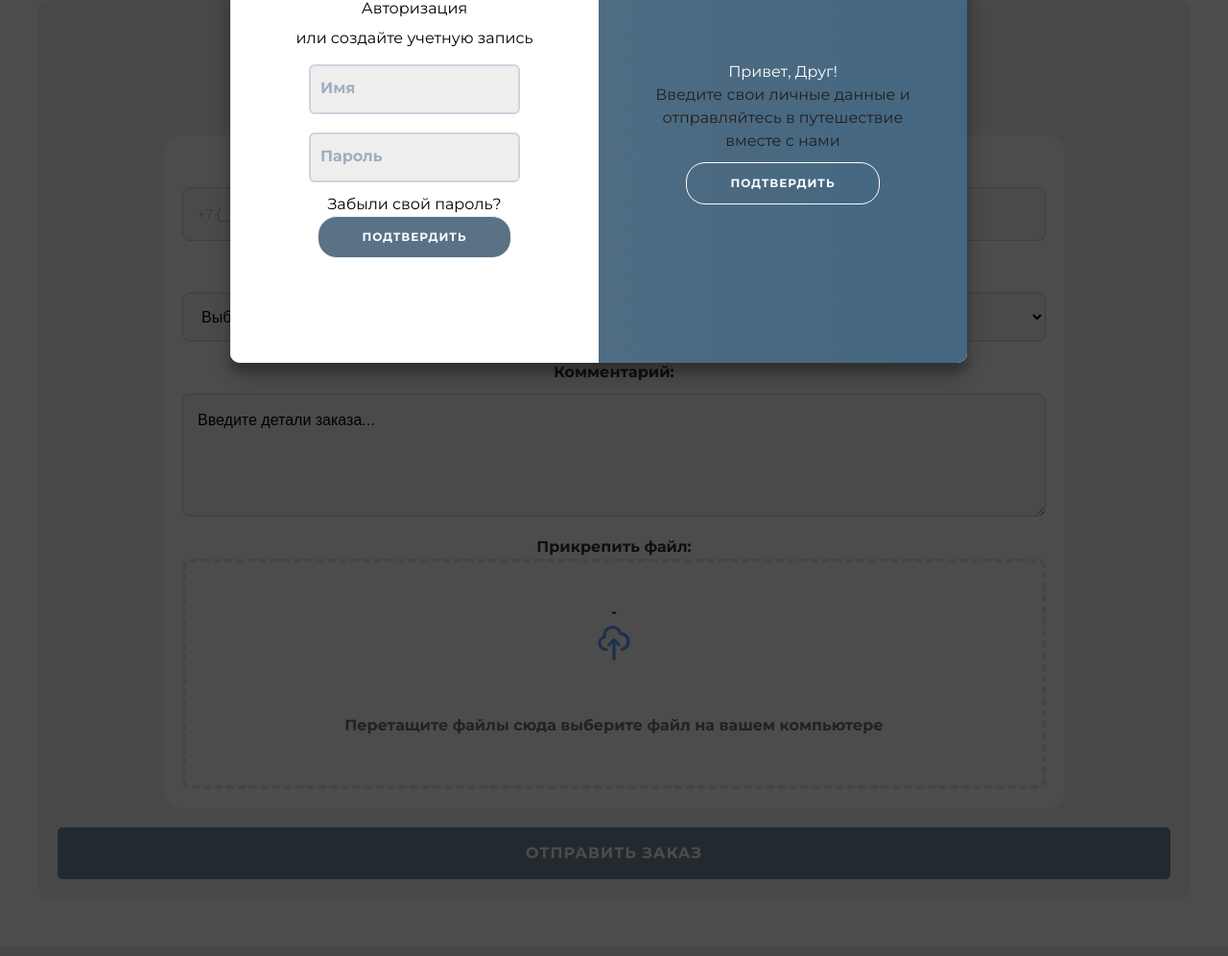
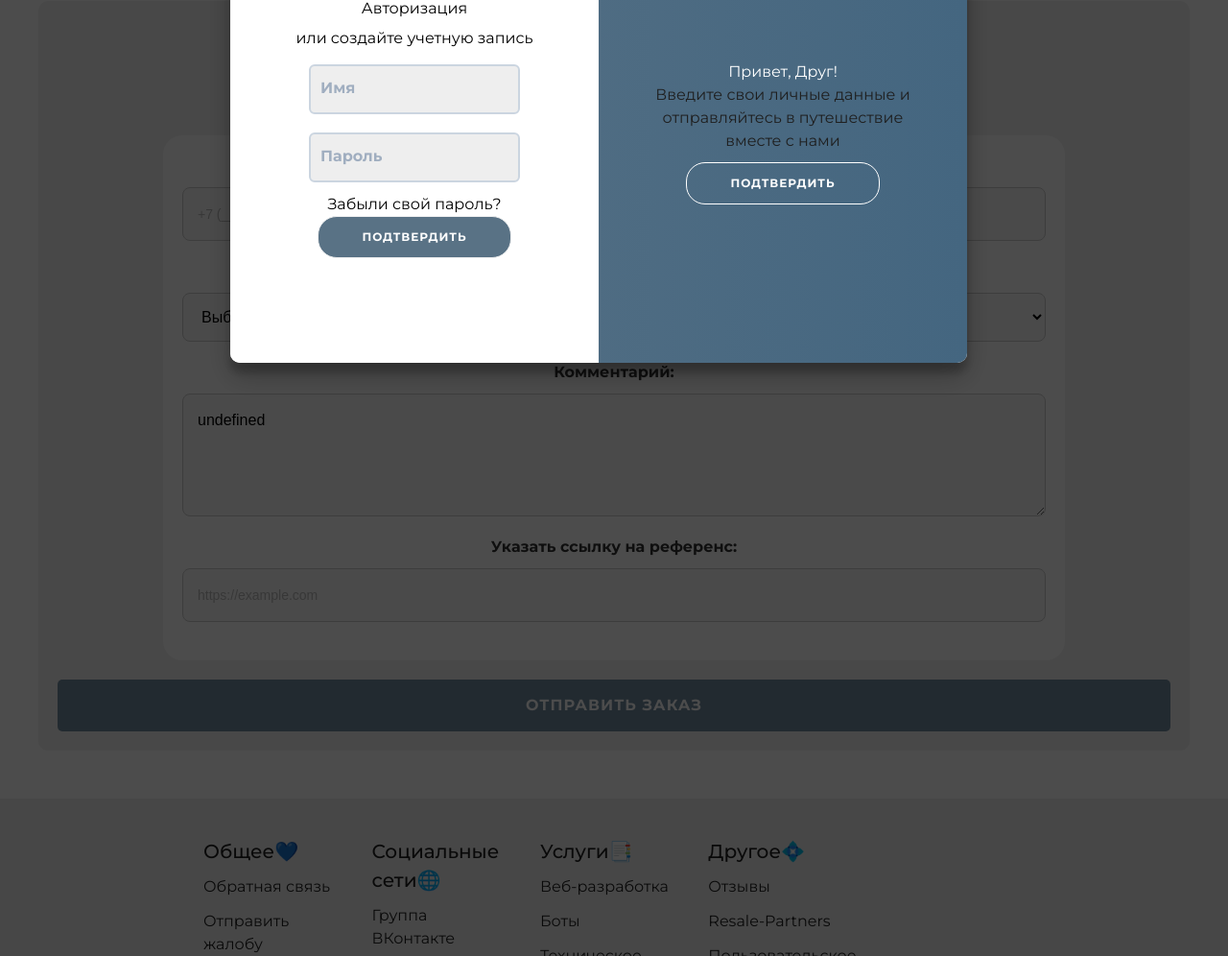
Before and after one commit to Kahofa/FinalExamWEB, a Flask app: page /order in a window 1280 px wide. Shown: the part 166-1162 px from the top of the page at 96% size. Run offline with Flask 3, Linux system fonts and the light colour scheme.

Commit message:
order fix

```diff
--- a/static/js/multiplug.js
+++ b/static/js/multiplug.js
@@ -81,10 +81,9 @@
         "entering-number": "Введите ваш номер телефона:",
         "category": "Категория услуги:",
         "comments": "Комментарий:",
-        "attach-file": "Прикрепить файл:",
+        "attach-file": "Указать ссылку на референс:",
         "drag-drop": "Перетащите файлы сюда выберите файл  на вашем компьютере",
         "send-order": "Отправить заказ",
-        "namePlaceholder": "Введите детали заказа...",
         "web-development-tag": "веб-разработка",
         "mobile-apps-tag": "веб-разработка",
         "bot-tag": "БОТ",
@@ -197,16 +196,15 @@
         "outsourcing": "SAPSAN FIRMA - OUTSOURCING",
         "copyright": "💠All rights reserved",
         "24hcontact": "ideas@malstavo.com - 24/7",
-        "afterhourscontact": "ideas@malstavo.com - After hours",
+        "afterhourscontact": "ideas@malstavo.com - По настроению",
         "place-order":"Place an order",
         "order-form": "Please fill out the form below to place your order.",
         "entering-number": "Enter your phone number:",
         "category": "Service category:",
         "comments": "Comment:",
-        "attach-file": "Attach a file:",
+        "attach-file": "Provide a link to the reference:",
         "drag-drop": "Drag and drop files here and select a file on your computer",
         "send-order": "Send an order",
-        "namePlaceholder": "Enter the order details...",
         "web-development-tag": "web development",
         "mobile-apps-tag": "web development",
         "bot-tag": "BOT",
--- a/templates/order-page.html
+++ b/templates/order-page.html
@@ -76,18 +76,8 @@
           <label for="comments" key="comments">Комментарий:</label>
           <textarea id="comments" name="comments" class="input-field" rows="4" placeholder="Введите детали заказа..." key="namePlaceholder"></textarea>
 
-          <label for="file" id="attach-file" key="attach-file">Прикрепить файл:</label>
-          <label class="flex flex-col rounded-lg border-4 border-dashed w-full h-60 p-10 group text-center">
-            <div class="h-full w-full text-center flex flex-col items-center justify-center items-center  ">
-                -<svg xmlns="http://www.w3.org/2000/svg" class="w-10 h-10 text-blue-400 group-hover:text-blue-600" fill="none" viewBox="0 0 24 24" stroke="currentColor">
-                <path stroke-linecap="round" stroke-linejoin="round" stroke-width="2" d="M7 16a4 4 0 01-.88-7.903A5 5 0 1115.9 6L16 6a5 5 0 011 9.9M15 13l-3-3m0 0l-3 3m3-3v12" />
-                </svg>
-                <div class="flex flex-auto max-h-48 w-2/5 mx-auto -mt-10">
-                </div>
-                <p class="pointer-none text-gray-500 " key="drag-drop"><span class="text-sm">Перетащите</span> файлы сюда <br /> или <a href="" class="text-blue-600 hover:underline">выберите файл</a>  на вашем компьютере</p>
-            </div>
-            <input type="file" class="hidden">
-        </label>
+          <label for="url" id="attach-file" key="attach-file">Указать ссылку на референс</label>
+          <input type="url" id="url" name="url" class="input-field" placeholder="https://example.com" pattern="https://.*" required>
 
             </div>
           <button type="submit" class="submit-button" key="send-order">Отправить заказ</button>
@@ -119,7 +109,8 @@
             <li><a href="#web-development" key="webdevelopment">Веб-разработка</a></li>
             <li><a href="#discord-bots" key="bots">Боты</a></li>
             <li><a href="#technical-support" key="maintenance">Техническое обслуживание</a></li>
-            <li><a href="#" key="video-surveillance" >Товарные Маркеплейсы</a></li>          </ul>
+            <li><a href="#" key="video-surveillance" >Товарные Маркеплейсы</a></li>
+          </ul>
         </div>
         <div class="footer-section">
           <h1 key="other">Другое💠</h1>
@@ -136,7 +127,7 @@
       </div>
       <div class="copyright-info">
         <p key="24hcontact">malik@malstavo.com - Круглосуточно</p>
-        <p key="afterhourscontact">stavr@malstavo.com - Ненормативный</p>
+        <p key="afterhourscontact">stavr@malstavo.com - По настроению</p>
       </div>
       </footer>
 
```
